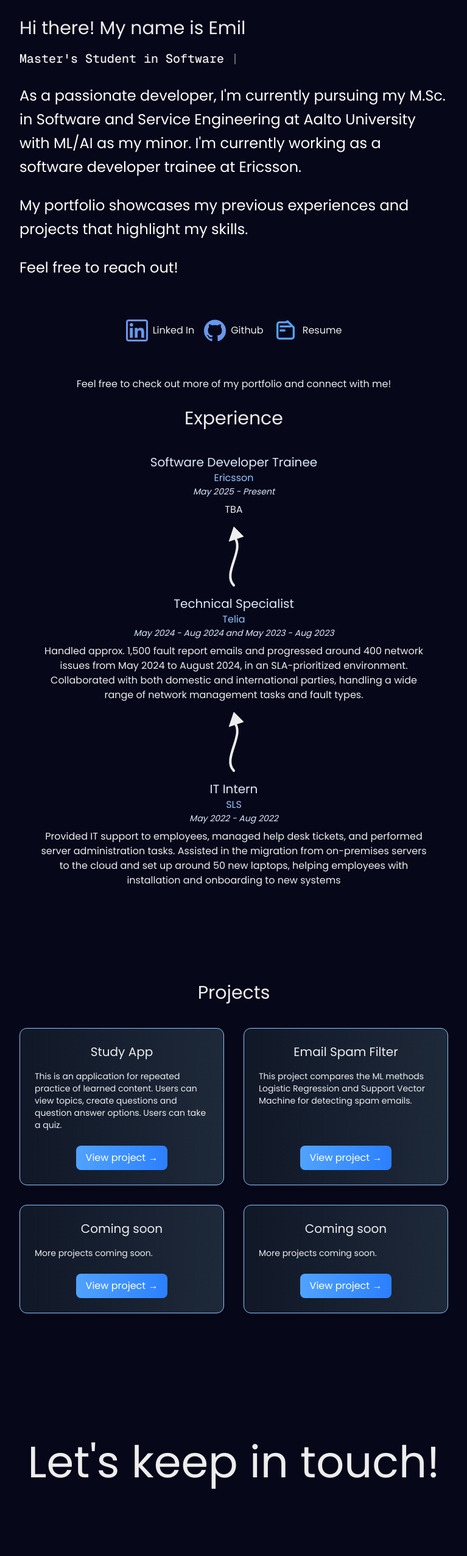
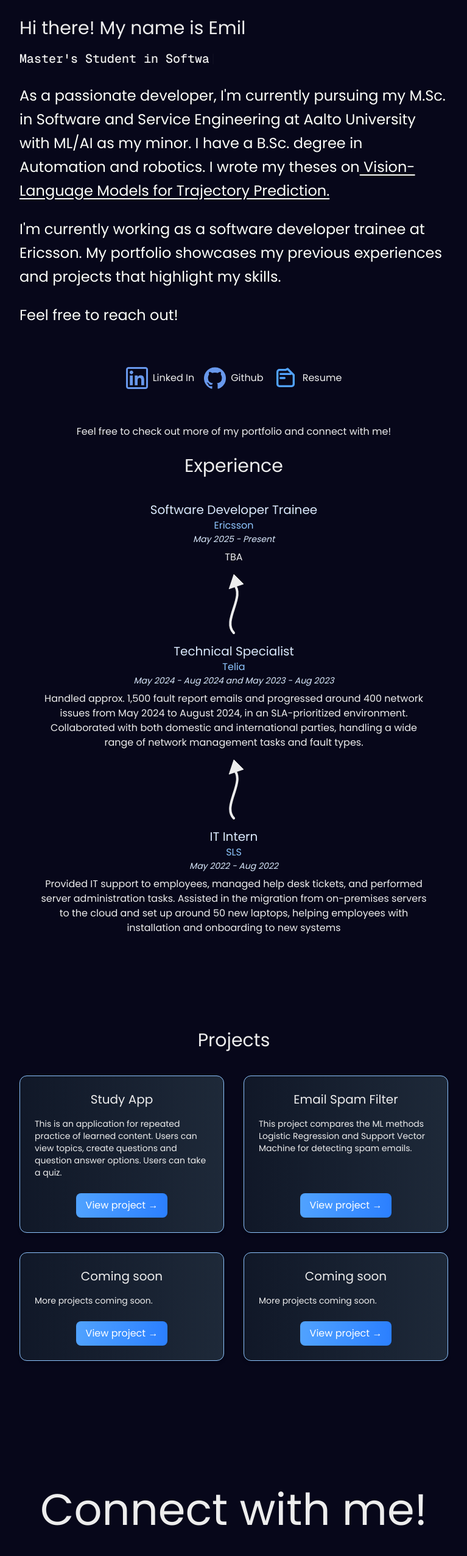
Before and after one commit to emilliukkonen/portfolio, a Next.js app: page / in a window 1280 px wide. Shown: the part 220-2772 px from the top of the page at 61% size, without its empty margins (256-1023 px from the left). Built offline with nearby package versions, Linux system fonts and the light colour scheme; grey boxes are pictures that could not be loaded.

Commit message:
minor fixes

```diff
--- a/src/app/components/About.tsx
+++ b/src/app/components/About.tsx
@@ -17,11 +17,17 @@ export default function About() {
       <div className="max-w-prose leading-relaxed animate-color-shift">
         <p>
           As a passionate developer, I&apos;m currently pursuing my M.Sc. in Software and Service Engineering at
-          Aalto University with ML/AI as my minor. I&apos;m currently working as a software developer trainee at
-          Ericsson.
+          Aalto University with ML/AI as my minor. I have a B.Sc. degree in Automation and robotics. I wrote my theses on
+          <a
+            href="https://aaltodoc.aalto.fi/items/96b45641-b568-4115-9586-5fd97ef356a9"
+            className="underline underline-offset-4 hover:text-blue-400"
+            target="_blank"
+          > Vision-Language Models for Trajectory Prediction.
+          </a>
         </p>
         <div className="mt-6 w-full">
-          <p>My portfolio showcases my previous experiences and projects that highlight my skills.</p>
+          <p>I&apos;m currently working as a software developer trainee at
+          Ericsson. My portfolio showcases my previous experiences and projects that highlight my skills.</p>
         </div>
         <div className="mt-6 w-full">
           <p>Feel free to reach out!</p>
--- a/src/app/components/Contact.tsx
+++ b/src/app/components/Contact.tsx
@@ -9,7 +9,7 @@ export default function Contact() {
         id="contact"
         className="mb-4 text-7xl font-medium w-full text-center mb-30"
       >
-        Let&apos;s keep in touch!
+        Connect with me!
       </h2>
 
       <div className="flex flex-wrap justify-center gap-4 items-center w-full">
```
